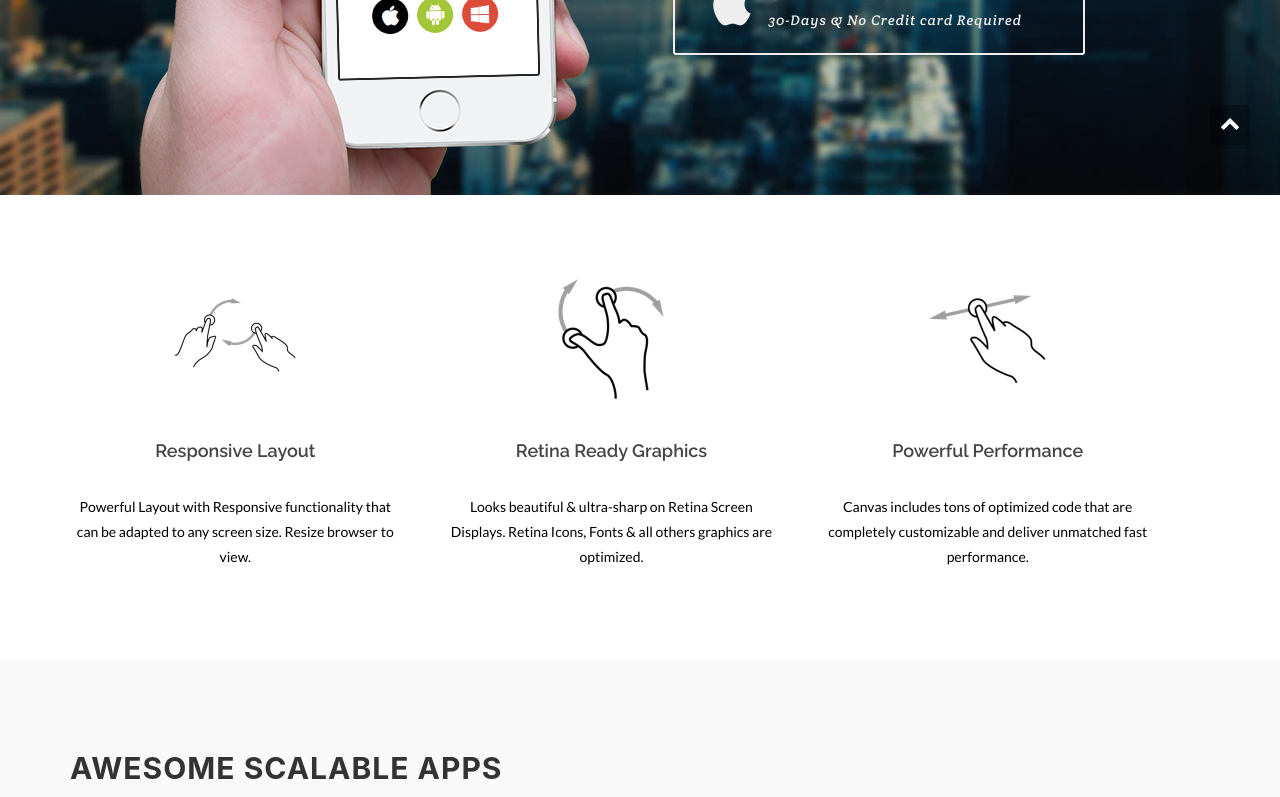
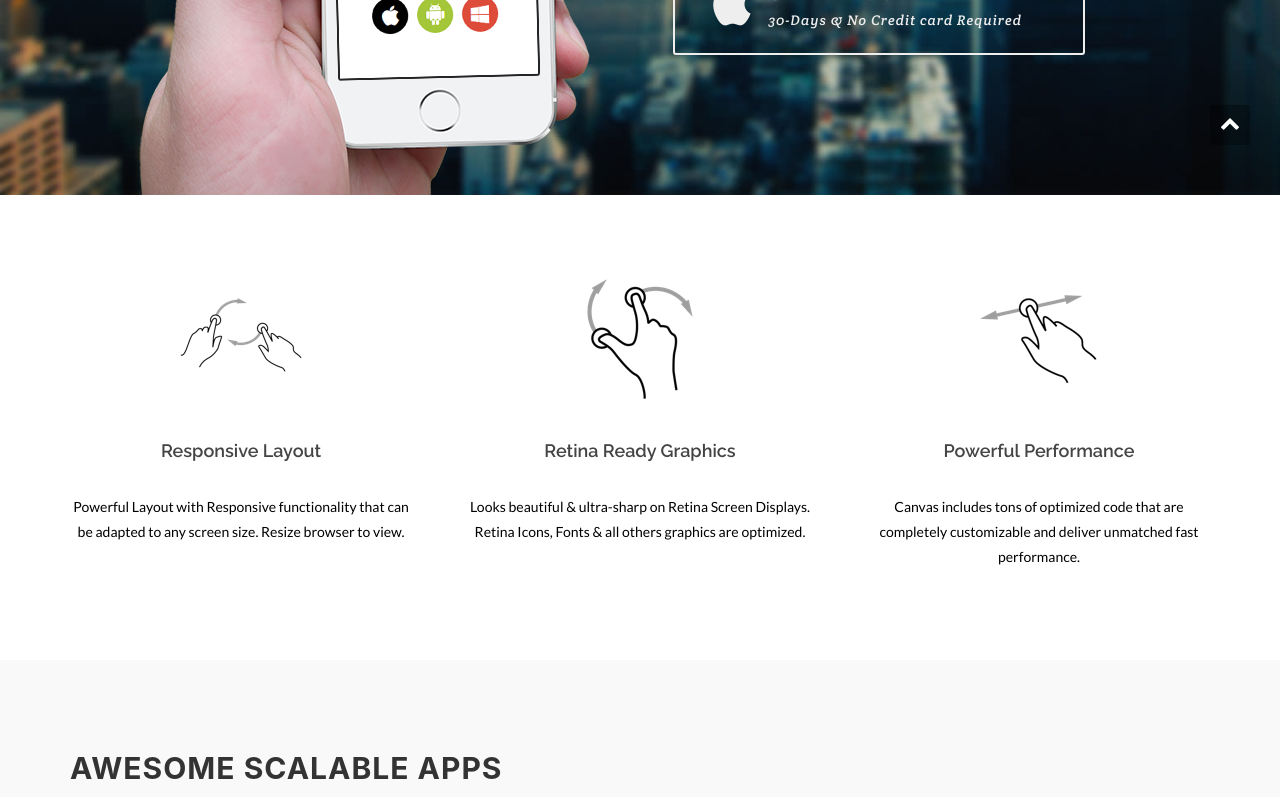
Before and after one commit to anastasiyanagornaya/HomepageTest, a React (Create React App) app: page / in a window 1280 px wide. Shown: the part 605-1402 px from the top of the page. Built offline with nearby package versions, Linux system fonts and the light colour scheme.

Commit message:
enhancement+

```diff
--- a/src/components/Advantages/style.scss
+++ b/src/components/Advantages/style.scss
@@ -10,9 +10,9 @@
   }
   &-item {
     list-style-type: none;
-    width: 29%;
+    width: 30%;
     text-align: center;
-    margin-right: 4%;
+    margin-right: 5%;
     &:nth-child(3) {
       margin-right: 0;
     }
```
